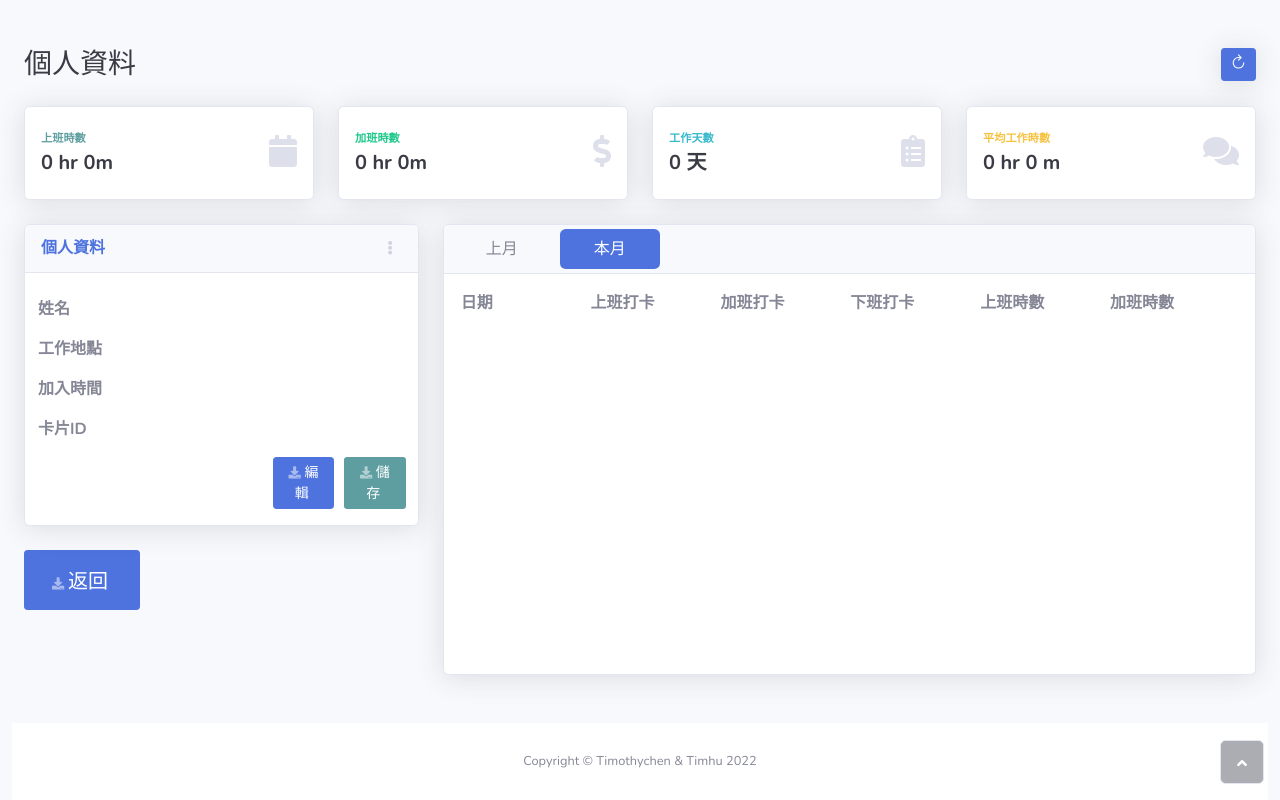
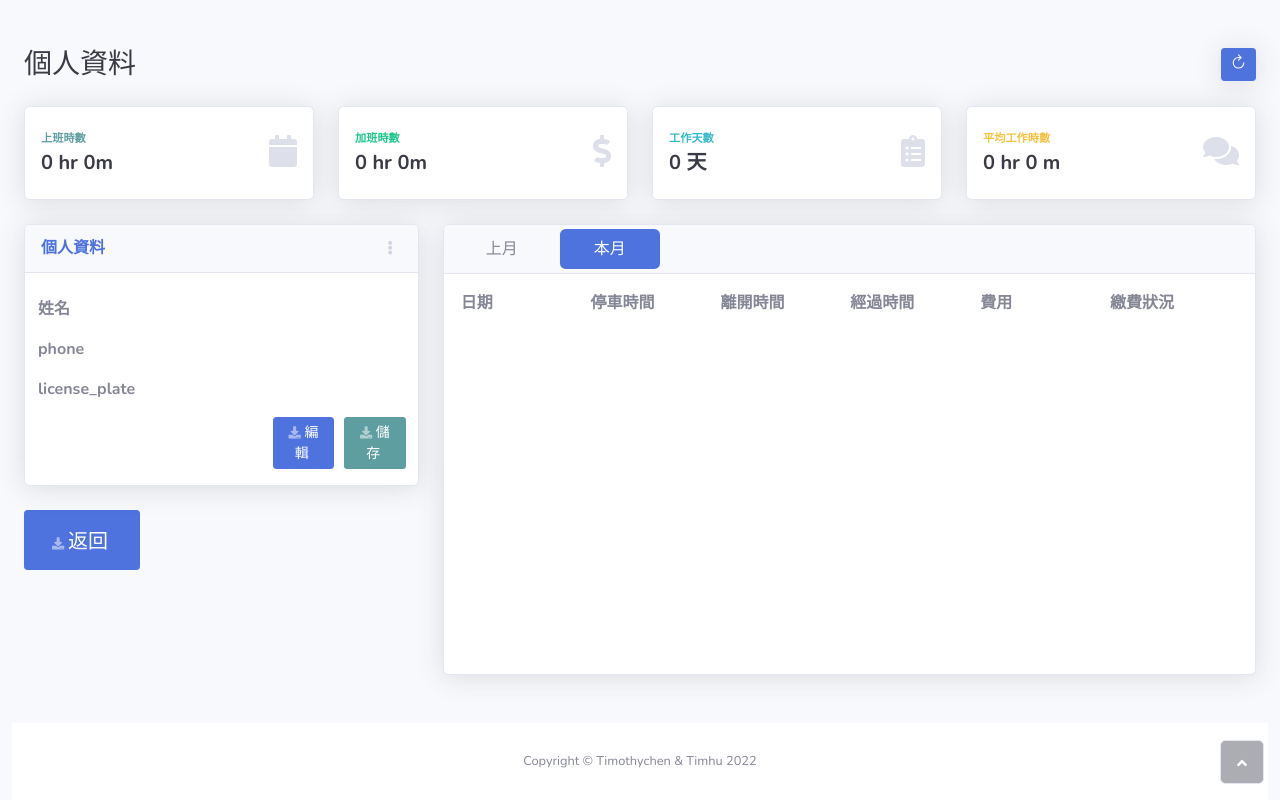
Before and after one commit to Timothychen00/RoadParking-server, a Flask app: page /1 in a window 1280 px wide. Run offline with Flask 2, Linux system fonts and the light colour scheme; lists and menus that the app fills with data are empty; some libraries are stand-ins or nearby versions.

Commit message:
user個人頁面

```diff
--- a/frontend/static/js/ajax_employee.js
+++ b/frontend/static/js/ajax_employee.js
@@ -15,17 +15,15 @@ function load_data(month_type = 'this') {
         document.getElementById('this').classList.remove('active');
     }
 
-    fetch("/api/user?" + new URLSearchParams({ 'key': '_id', 'value': window.location.href.split('/')[3].split('#')[0] }), { method: 'GET' })
+    fetch("http://127.0.0.1:5000/api/user?" + new URLSearchParams({ 'key': '_id', 'value': window.location.href.split('/')[3].split('#')[0] }), { method: 'GET' })
         .then(res => (res.json()))
         .then((res) => {
             let name_label = document.getElementById('name_label');
             name_label.value = res[0]['name'];
-            let place_label = document.getElementById('place_label');
-            place_label.value = res[0]['place'];
-            let jointime_label = document.getElementById('jointime_label');
-            jointime_label.value = res[0]['jointime'];
-            let card_label = document.getElementById('card_label');
-            card_label.value = res[0]['cardid'];
+            let place_label = document.getElementById('phone_label');
+            place_label.value = res[0]['phone'];
+            let jointime_label = document.getElementById('license_plate_label');
+            jointime_label.value = res[0]['license_plate'];
             // console.log(res);
             // console.log(res[0]["log"][month]);
             let keys ='';
@@ -38,8 +36,8 @@ function load_data(month_type = 'this') {
                 let logs = res[0]['log'][month];
                 // console.log('length');
                 // console.log(res_length  );
-                // console.log('logs')
-                // console.log(logs);
+                console.log('logs')
+                console.log(logs);
                 // console.log('keys')
                 // console.log(keys);
                 // console.log('key'+keys[0]);
@@ -63,7 +61,7 @@ function load_data(month_type = 'this') {
                     // console.log(logs[keys[log]]);
                     currentmonth_log.innerHTML += '\
                 <tr style="height:20px" class="align-text-top">\
-                <td>'+ keys[log] + '</td><td>' + logs[keys[log]]['clockin'] + '</td><td>' + logs[keys[log]]['workovertime'] + '</td><td>' + logs[keys[log]]['clockout'] + '</td><td>' + logs[keys[log]]['duration'][0][0] + ' hr ' + logs[keys[log]]['duration'][0][1] + ' m</td><td>' + logs[keys[log]]['duration'][1][0] + ' hr ' + logs[keys[log]]['duration'][1][1] + ' m</td></tr>\
+                <td>'+ keys[log] + '</td><td>' + logs[keys[log]]['in'] + '</td><td>' + logs[keys[log]]['out'] + '</td><td>' + logs[keys[log]]['duration'][0][0] + ' hr ' + logs[keys[log]]['duration'][0][1] + ' m</td><td>' + logs[keys[log]]['fee'] + '</td><td>' + logs[keys[log]]['status'] + '</td></tr>\
                 </tr>';
                 }
             }
@@ -102,6 +100,6 @@ function save() {
     jointime_label.disabled = true;
     card_label.classList = 'form-control border-white bg-white text-start ';
     card_label.disabled = true;
-    fetch('/api/manage?' + new URLSearchParams({ "name": name_label.value, 'place': place_label.value,'jointime': jointime_label.value, 'cardid': card_label.value, 'key': '_id', 'value': window.location.href.split('/')[3].split('#')[0] }), { method: 'PUT' })
+    fetch('http://127.0.0.1:5000/api/user?' + new URLSearchParams({ "name": name_label.value, 'place': place_label.value,'jointime': jointime_label.value, 'cardid': card_label.value, 'key': '_id', 'value': window.location.href.split('/')[3].split('#')[0] }), { method: 'PUT' })
         .then(response => (load_data()))
 }
--- a/frontend/templates/index2.html
+++ b/frontend/templates/index2.html
@@ -118,22 +118,16 @@
                                                         disabled id="name_label"></td>
                                             </tr>
                                             <tr>
-                                                <th scope="col">工作地點</th>
+                                                <th scope="col">phone</th>
                                                 <td><input
                                                         class="form-control border-1 border-white bg-white text-start"
-                                                        disabled id="place_label"></td>
+                                                        disabled id="phone_label"></td>
                                             </tr>
                                             <tr>
-                                                <th scope="col">加入時間</th>
+                                                <th scope="col">license_plate</th>
                                                 <td><input
                                                         class="form-control border-1 border-white bg-white text-start"
-                                                        disabled id="jointime_label"></td>
-                                            </tr>
-                                            <tr>
-                                                <th scope="col">卡片ID</th>
-                                                <td><input
-                                                        class="form-control border-1 border-white bg-white text-start"
-                                                        disabled id="card_label"></td>
+                                                        disabled id="license_plate_label"></td>
                                             </tr>
                                         </tbody>
                                     </table>
@@ -172,11 +166,11 @@
                                     <table class="col-12">
                                         <thead style="width:100%">
                                             <th class="col-2">日期</th>
-                                            <th class="col-2">上班打卡</th>
-                                            <th class="col-2">加班打卡</th>
-                                            <th class="col-2">下班打卡</th>
-                                            <th class="col-2">上班時數</th>
-                                            <th class="col-2">加班時數</th>
+                                            <th class="col-2">停車時間</th>
+                                            <th class="col-2">離開時間</th>
+                                            <th class="col-2">經過時間</th>
+                                            <th class="col-2">費用</th>
+                                            <th class="col-2">繳費狀況</th>
                                         </thead>
                                         <tbody id="currentmonth_log">
 
--- a/server/api.py
+++ b/server/api.py
@@ -40,6 +40,7 @@ class UserAPI(Resource):
         if args['key']:
             filter = {args['key']:args['value']}
         result = User.get_user(filter)
+        print(result)
         return result
 
 
```
Also changed, not shown: test/user_test.py (+1 -1 lines).
